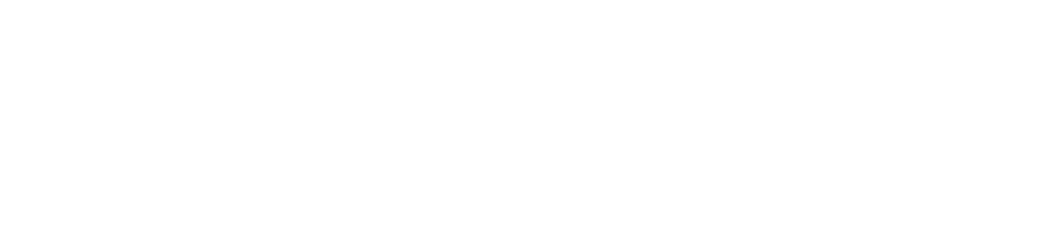
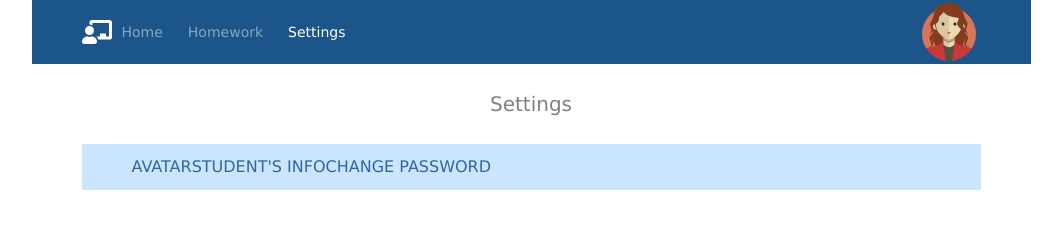
Before and after one commit to FurtatovDima/project, a plain HTML site: page index.html in a window 1280 px wide. Shown: the whole page, without its empty margins (109-1171 px from the left). Drawn offline with Linux system fonts and the light colour scheme.

Commit message:
Version1

```diff
--- a/index.html
+++ b/index.html
@@ -7,6 +7,37 @@
 	<title>Document</title>
 </head>
 <body>
+	<div class="wrapper">
+		<header>
+			<div class="menu">
+				<div class="header-img"></div>
+				<ul>
+					<li><a href="">Home</a></li>
+					<li><a href="">Homework</a></li>
+					<li><a href="">Settings</a></li>
+				</ul>
+			</div>
+			<img src="images/av_64.png" alt="">
+		</header>
+		<div class="wrapper-settings">
+			<h1>Settings</h1>
+			<ul>
+				<li>avatar</li>
+				<li>student's info</li>
+				<li>change password</li>
+			</ul>
+			<div class="forms"></div>
+				<form action="" class="avatar-form">
 
+				</form>
+				<form action="" class="info-form">
+
+				</form>
+				<form action="" class="password-form">
+
+				</form>
+			</div>
+		</div>
+	</div>
 </body>
 </html>
--- a/style.css
+++ b/style.css
@@ -36,3 +36,55 @@ img{vertical-align: top;}
 
 h1,h2,h3,h4,h5,h6{font-size:inherit;font-weight: 400;}
 /*--------------------*/
+.wrapper{
+	margin: 0 auto;
+	max-width: 999px;
+	font-family: Verdana, Geneva, sans-serif;
+}
+header{
+	display: flex;
+	justify-content: space-between;
+	background-color: #1B5589;
+	padding: 0 50px;
+}
+.menu{
+	display: flex;
+	align-items: center;
+}
+.header-img{
+	width: 30px;
+	height: 30px;
+	background: url(images/chalkboard-teacher-solid2.svg) center / 30px 30px no-repeat;
+}
+.menu ul{
+	display: flex;
+	margin-left: 10px;
+}
+.menu ul li a{
+	color: #87A7C0;
+	margin-right: 25px;
+}
+.menu ul li:nth-child(3) a{
+	color: #fff;
+}
+.menu ul li a:hover{
+	color: #fff;
+}
+h1{
+	font-size: 20px;
+	text-align: center;
+	color: gray;
+	margin: 30px;
+}
+.wrapper-settings{
+	margin: 0 auto;
+	max-width: 899px;
+}
+.wrapper-settings ul{
+	display: flex;
+	background-color: #CCE5FF;
+	font-size: 16px;
+	padding: 15px 50px;
+	text-transform: uppercase;
+	color: #2E679F;
+}
```
Also changed, not shown: images/av_256.png (added), images/av_64.png (added), images/chalkboard-teacher-solid.svg (added), images/chalkboard-teacher-solid2.svg (added).
